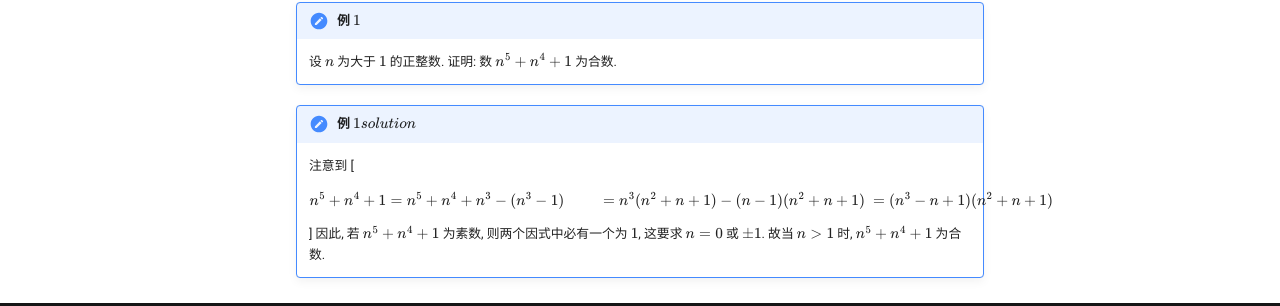
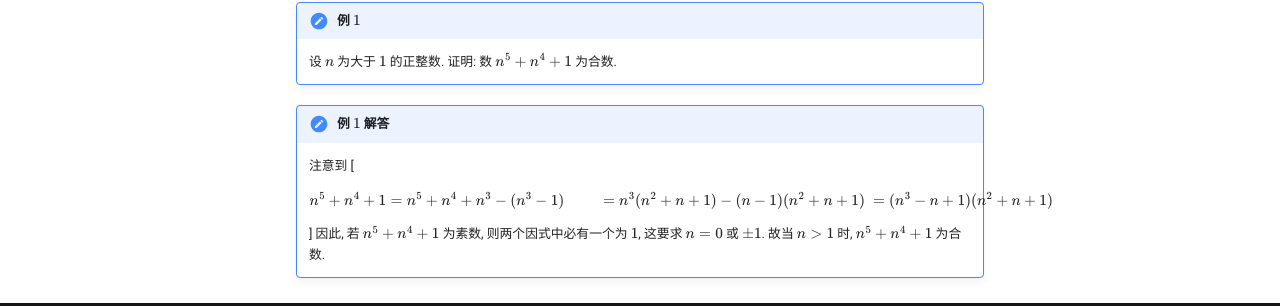
Before and after one commit to YJZ2012/Math-Notes, an MkDocs documentation site: the page built from docs/math/prime.md, in a window 1280 px wide and 1371 px high. Shown: the part 1024-1330 px from the top of the window. Built offline with MkDocs 1.6.1 and Material for MkDocs 9.7.7, drawn with Linux system fonts in a browser that asks for light colours.

Commit message:
Update prime.md

```diff
--- a/docs/math/prime.md
+++ b/docs/math/prime.md
@@ -40,7 +40,7 @@
 !!! note "例 $1$"
     设 $n$ 为大于 $1$ 的正整数. 证明: 数 $n^5+n^4+1$ 为合数.
 
-!!! note "例 $1 solution$"
+!!! note "例 $1$ 解答"
     注意到
     \[
     \begin{aligned}
```
